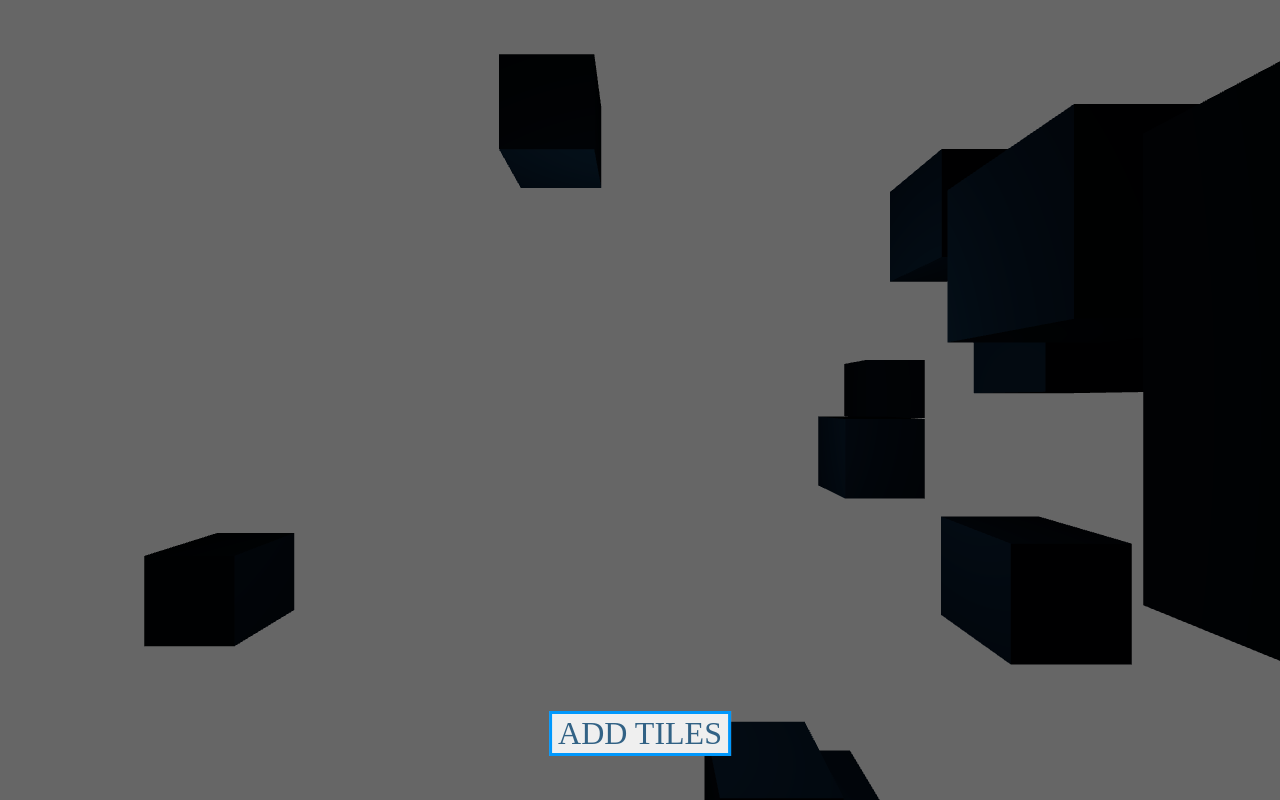
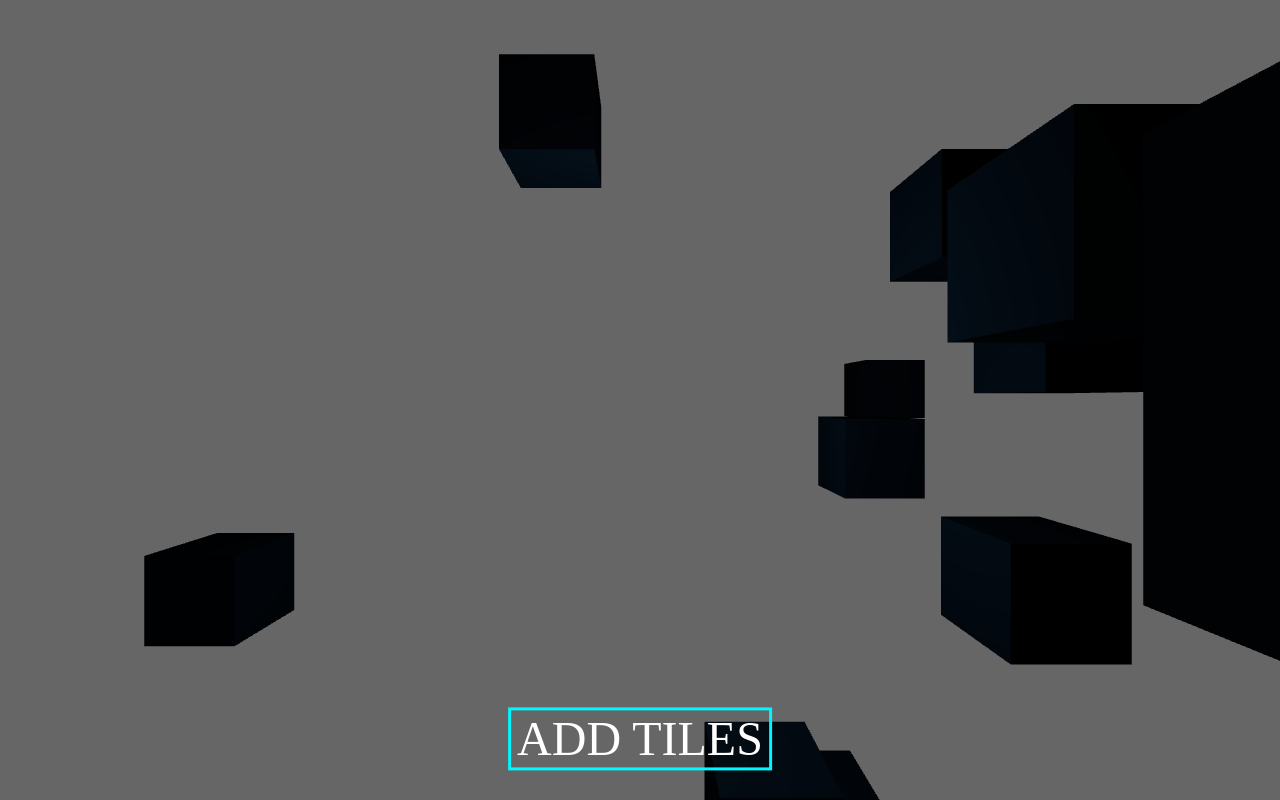
Before and after one commit to Dibyajyoti-Pradhan/RA, a plain HTML site: page index.html in a window 1280 px wide. Drawn offline with nearby package versions, Linux system fonts and the light colour scheme; animation ran at ten frames a second.

Commit message:
Added README and changed Button Color

```diff
--- a/css/main.css
+++ b/css/main.css
@@ -13,10 +13,11 @@ button {
   left: 50%;
   transform: translate(-50%, -20%);
   font-family: "Montserrat";
-  color: #326285;
-  font-size: 2em;
+  color: #ffffff;
+  background-color: transparent;
+  font-size: 3em;
   text-transform: uppercase;
   width: auto;
-  border: 3px solid #0098fd;
+  border: 3px solid #00f7ff;
   cursor: pointer;
 }
--- a/index.html
+++ b/index.html
@@ -90,8 +90,8 @@
             ease: Expo.easeOut,
           });
           this.tl.to(intersects[i].object.scale, 0.5, {
-            x: 0.5,
-            z: 0.5,
+            x: 1,
+            z: 1,
             ease: Expo.easeOut,
           });
           this.tl.to(intersects[i].object.position, 20, {
```
Also changed, not shown: 1 other file.
